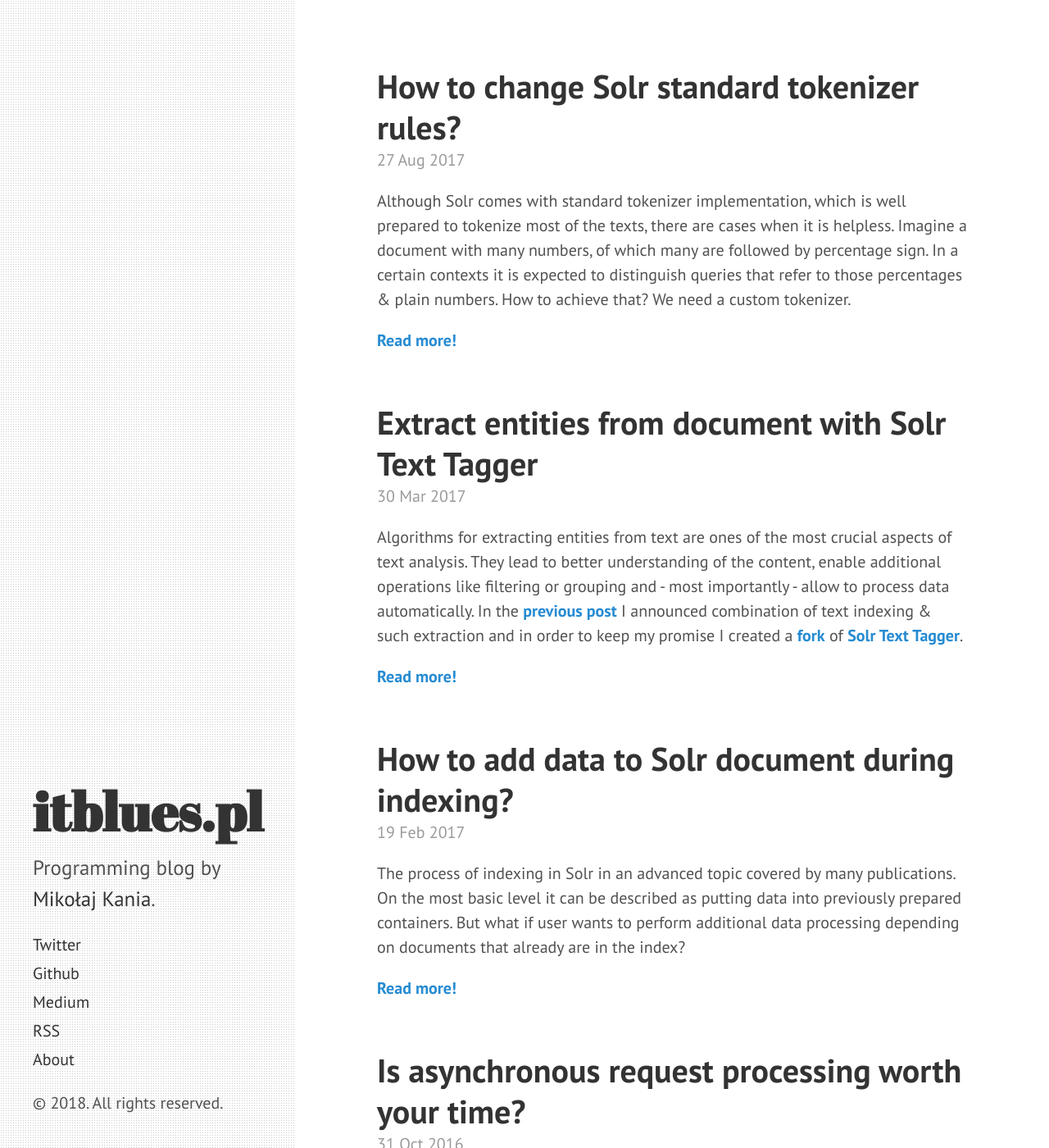
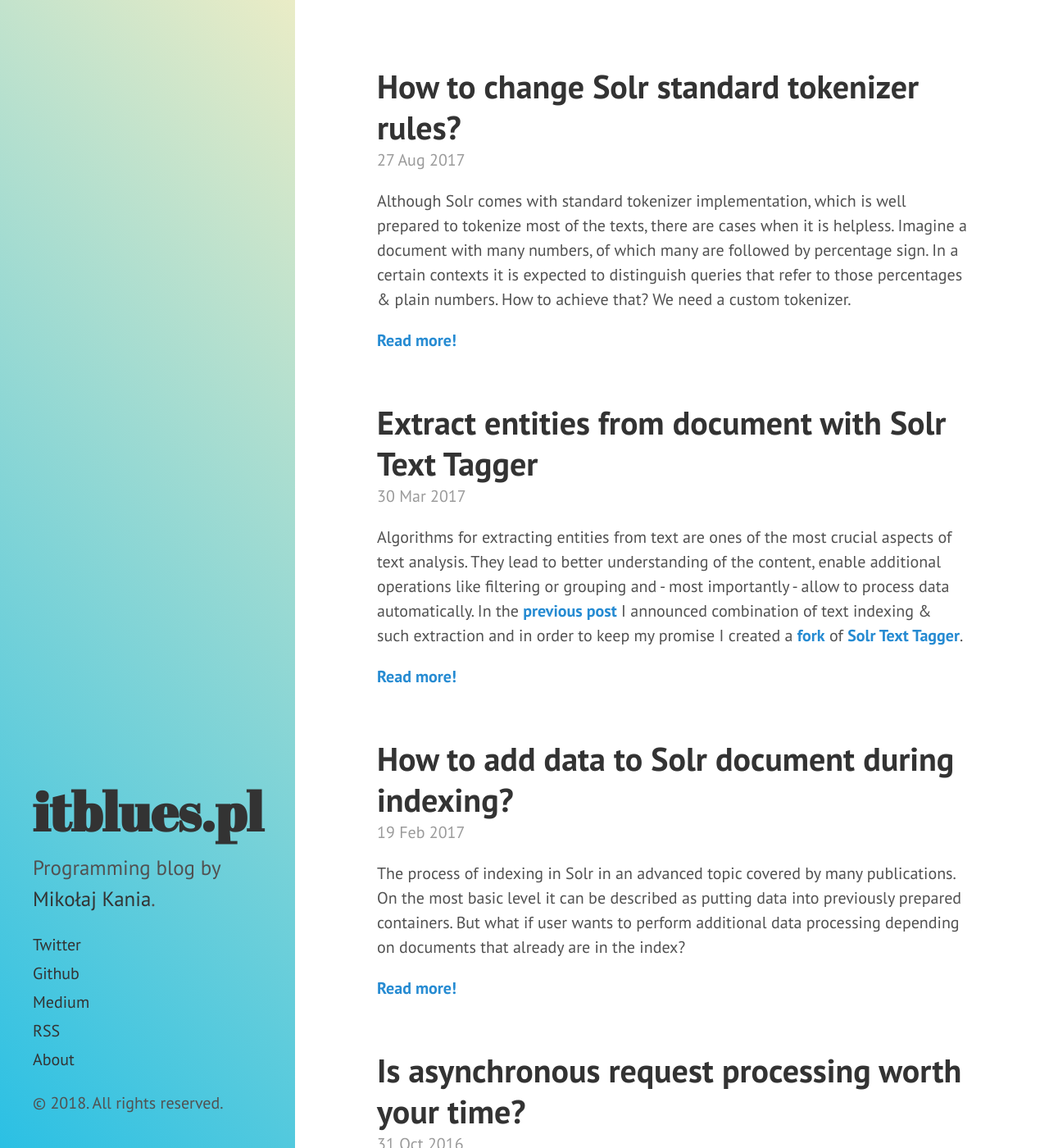
Before and after one commit to mikolajkania/mikolajkania.github.io, a Jekyll site: the page built from index.html, in a window 1280 px wide and 1400 px high. Shown: the whole window at 82% size. Built offline with Jekyll 4.4.1, drawn with Linux system fonts in a browser that asks for light colours; the list of posts is cut into pages by our own code.

Commit message:
Changed sidebar color

```diff
--- a/_includes/sidebar.html
+++ b/_includes/sidebar.html
@@ -1,4 +1,4 @@
-<div class="sidebar dotted">
+<div class="sidebar">
   <div class="container sidebar-sticky">
     <div class="sidebar-about">
       <h1>
--- a/public/css/hyde.css
+++ b/public/css/hyde.css
@@ -55,9 +55,8 @@ html {
 
 .sidebar {
   text-align: center;
-  padding: 2rem 1rem;
-  color: 333333;
-  background-color: #050a15;
+  padding: 2.25em 1.6875em;
+  background: linear-gradient(45deg, #2BC0E4, #EAECC6);
 }
 @media (min-width: 48em) {
   .sidebar {
@@ -234,14 +233,3 @@ a.post-footer-link:visited {color:#9a9a9a}
   text-align:center;
   font-size:16px;
 }
-
-.dotted {
-  padding: 2.25em 1.6875em;
-  background-image: -webkit-repeating-radial-gradient(center center, rgba(0,0,0,.2), rgba(0,0,0,.2) 1px, transparent 1px, transparent 100%);
-  background-image: -moz-repeating-radial-gradient(center center, rgba(0,0,0,.2), rgba(0,0,0,.2) 1px, transparent 1px, transparent 100%);
-  background-image: -ms-repeating-radial-gradient(center center, rgba(0,0,0,.2), rgba(0,0,0,.2) 1px, transparent 1px, transparent 100%);
-  background-image: repeating-radial-gradient(center center, rgba(0,0,0,.2), rgba(0,0,0,.2) 1px, transparent 1px, transparent 100%);
-  -webkit-background-size: 3px 3px;
-  -moz-background-size: 3px 3px;
-  background-size: 3px 3px;
-}
--- a/public/css/poole.css
+++ b/public/css/poole.css
@@ -144,7 +144,7 @@ abbr {
 }
 abbr[title] {
   cursor: help;
-  border-bottom: 1px dotted #e5e5e5;
+  border-bottom: 1px #e5e5e5;
 }
 
 /* Code */
```
